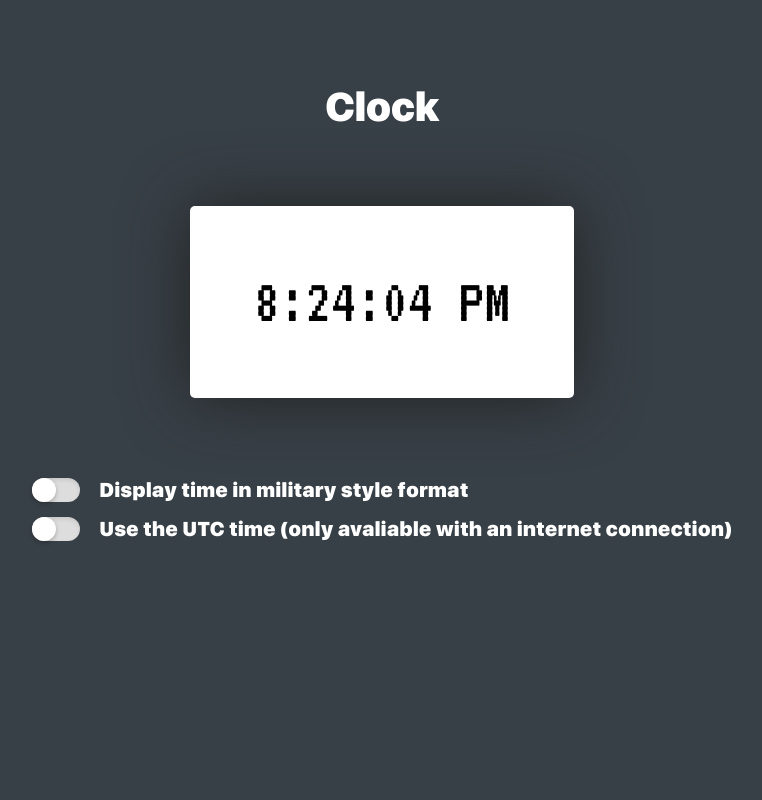
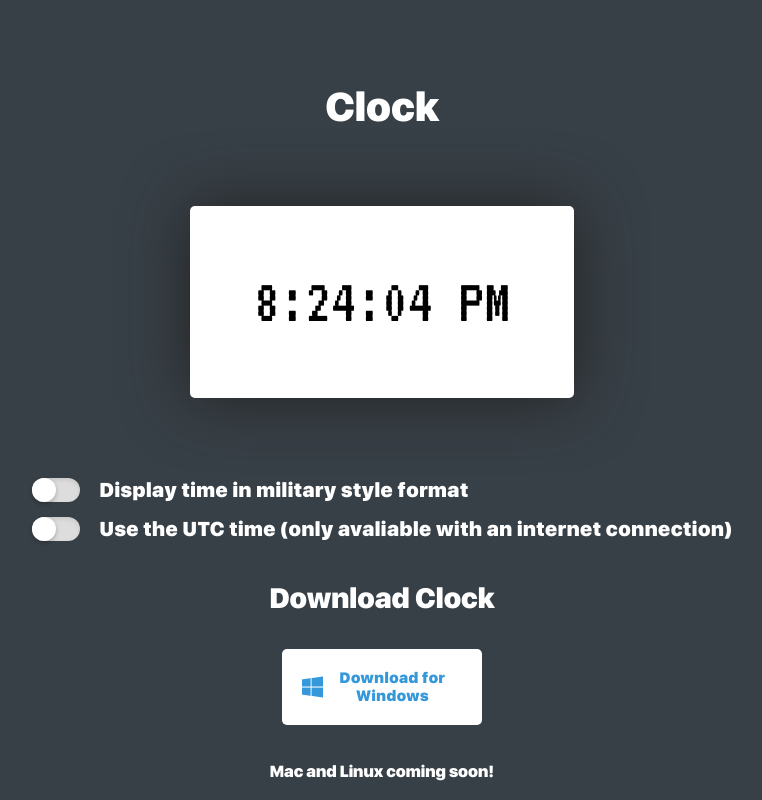
Before and after one commit to AlessioToniolo/Clock, a plain HTML site: page index.html in a window 1280 px wide. Shown: the whole page, without its empty margins (258-1020 px from the left). Drawn offline with Linux system fonts and the light colour scheme.

Commit message:
Added download functionality

```diff
--- a/index.html
+++ b/index.html
@@ -5,9 +5,10 @@
         <link rel="icon" type="image/png" href="clock.png">
         <link href="https://fonts.googleapis.com/css?family=VT323" rel="stylesheet">
         <link rel='stylesheet' href='styles.css'>
+      <script src="https://kit.fontawesome.com/63bdd2ffd6.js" crossorigin="anonymous"></script>
     </head>
     <body>
-        <center>Clock</center>
+        <center class="title">Clock</center>
         <section id='clock'>
         </section>
       <div class="prefrences">
@@ -26,6 +27,9 @@
           <input type="checkbox" name="hello">
       </div>
         </div>
+      <center class="download">Download Clock</center>
+      <div class="download-area"><button download="clock.exe"><div class="button"><i class="fab fa-windows"></i><span>Download for Windows</span></div></button></div>
+      <center class="download-info">Mac and Linux coming soon!</center>
         <script src='clock.js'></script>
     </body>
 </html>
--- a/styles.css
+++ b/styles.css
@@ -7,7 +7,7 @@ body {
   box-sizing:border-box;
 }
 
-center {
+.title {
   font-family:sanfrancisco;
   font-size: 40px;
   color:white;
@@ -88,3 +88,73 @@ input[type=checkbox] {
   font-family:sanfrancisco;
   letter-spacing:0.5px;
 }
+
+.download {
+  font-family:sanfrancisco;
+  font-size:28px;
+  color:white;
+  margin-top: 40px;
+  margin-bottom:34px;
+}
+
+button {
+  width: 200px;
+  padding:20px;
+  background-color:white;
+  margin-bottom:17px;
+    box-shadow:0;
+  border:none;
+  border-radius: 5px;
+}
+
+.download-area {
+  width:100%;
+  display:flex;
+  justify-content:center;
+}
+
+i {
+  color:#3498DB;
+  font-size:24px;
+}
+
+.button {
+  display:flex;
+  justify-content:center;
+  align-items:center;
+  outline:0;
+}
+
+span {
+  color: #3498DB;
+  font-size: 15px;
+  letter-spacing:0.5px;
+  font-family:sanfrancisco;
+}
+
+.download-info {
+  margin-top:20px;
+  color:white;
+  font-family:sanfrancisco;
+}
+
+button:hover {
+    box-shadow: inset 0 15px 20px 0 rgba(0,0,0,0.1);
+}
+
+button:active {
+  box-shadow:0;
+  outline:0;
+  border:none;
+}
+
+button:change {
+  box-shadow:0;
+  outline:0;
+  border:none;
+}
+
+/* Remove outline for non-keyboard :focus */
+button:focus:not(.focus-visible) {
+  outline: none;
+}
```
